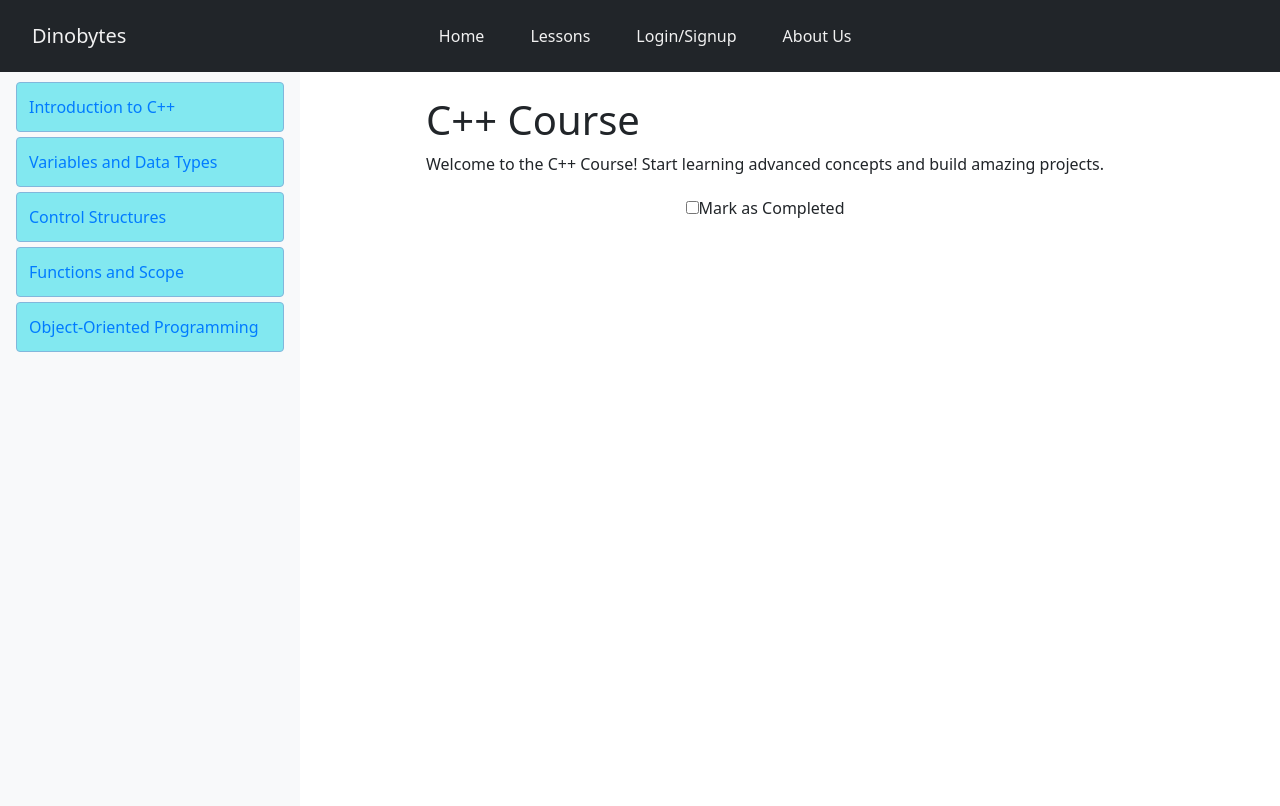
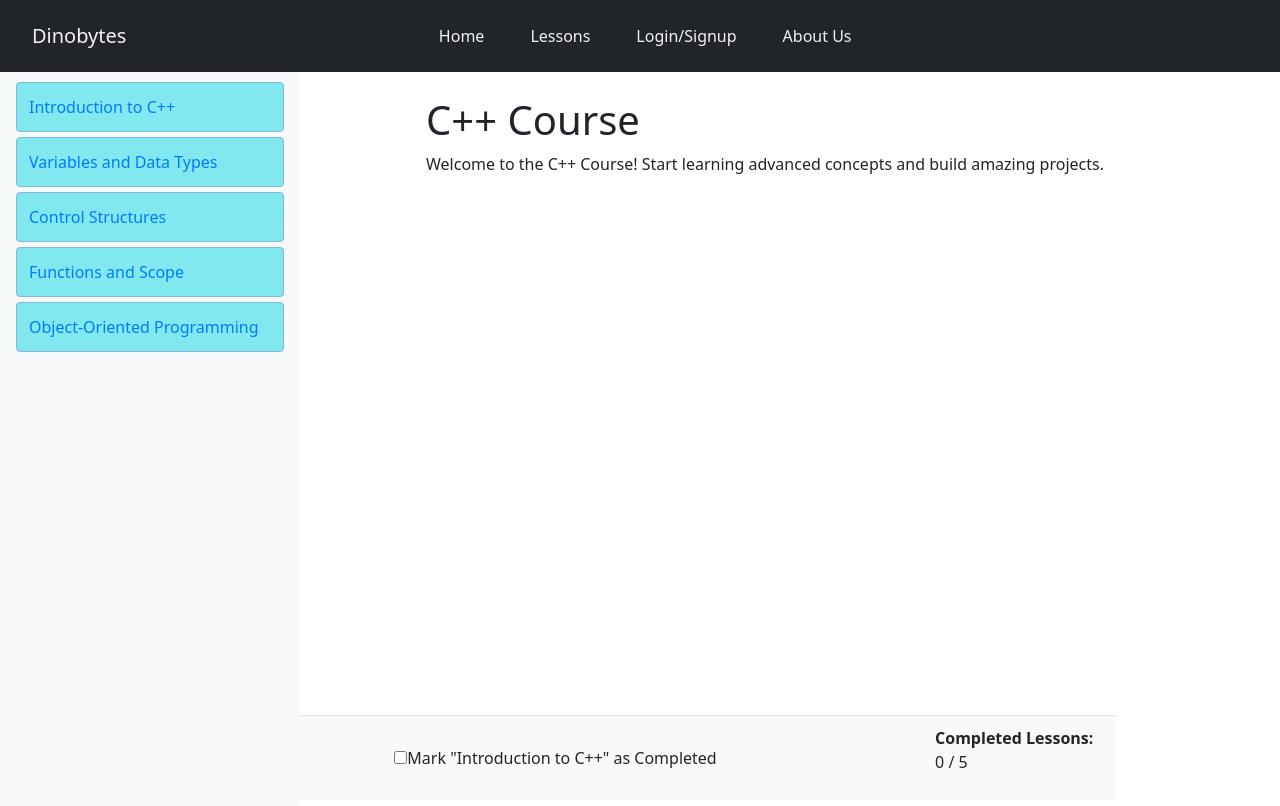
Before and after one commit to MichaelC314/SE-Project, a React (Create React App) app in the folder dinobytes/: page /cpp-course in a window 1280 px wide. Shown: the top 806 px of the page. Built offline with nearby package versions, Linux system fonts and the light colour scheme.

Commit message:
Added tally for completed courses

```diff
--- a/dinobytes/src/CppCourse/CppCourse.js
+++ b/dinobytes/src/CppCourse/CppCourse.js
@@ -18,6 +18,9 @@ function CppCourse() {
     return JSON.parse(localStorage.getItem('cppCourseProgress')) || {};
   });
 
+  // Calculate the tally of completed lessons
+  const completedCount = Object.values(progress).filter(Boolean).length;
+
   // Content for each topic
   const topicContent = {
     "Introduction to C++": "Welcome to the C++ Course! Start learning advanced concepts and build amazing projects.",
@@ -34,21 +37,32 @@ function CppCourse() {
   };
 
   return (
-    <div className="d-flex">
+    <div className="d-flex" style={{ minHeight: '100vh', flexDirection: 'column' }}>
       <Sidebar topics={cppTopics} onSelectTopic={setSelectedTopic} />
-      <div className="course-page" style={{ marginLeft: '250px', padding: '20px' }}>
+      <div className="course-page" style={{ marginLeft: '250px', padding: '20px', flex: 1 }}>
         <h1>C++ Course</h1>
         <p>{topicContent[selectedTopic]}</p>
-        <div style={{ marginTop: '20px' }}>
+      </div>
+      <div style={{
+        position: 'fixed',
+        bottom: 0,
+        width: '75%',
+        backgroundColor: '#f8f9fa',
+        padding: '10px 20px',
+        borderTop: '1px solid #ddd',
+        display: 'flex',
+        justifyContent: 'space-between',
+        alignItems: 'center'
+      }}>
         <label>
           <input
             type="checkbox"
             checked={progress[selectedTopic] || false}
             onChange={handleCheckboxChange}
           />
-            Mark as Completed
+          Mark "{selectedTopic}" as Completed
         </label>
-        </div>
+        <p><strong>Completed Lessons:</strong> {completedCount} / {cppTopics.length}</p>
       </div>
     </div>
   );
```
Lines whose indentation alone changed are shown as unchanged.
